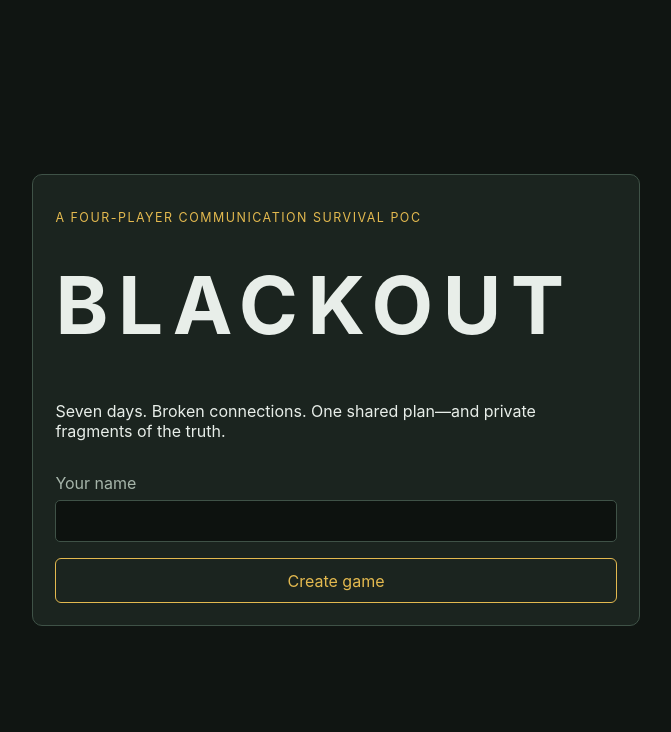
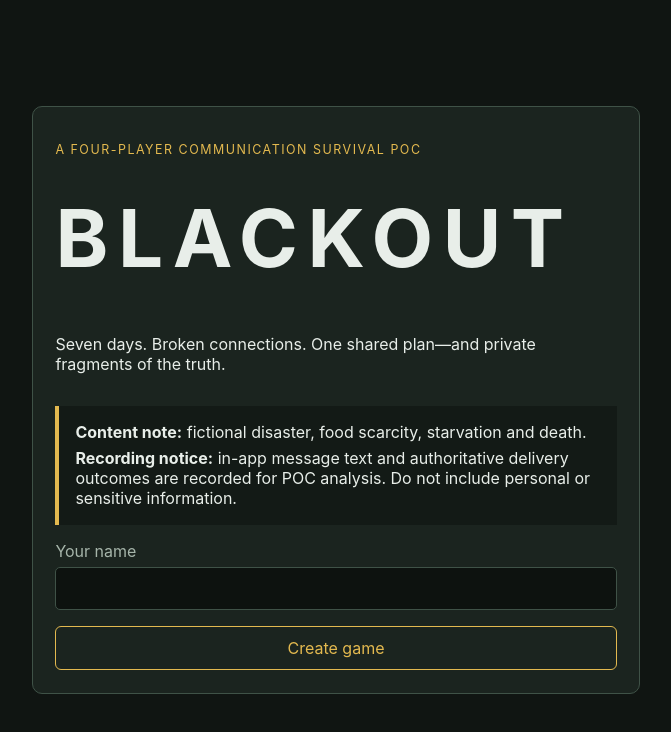
Before and after one commit to ben196888/Blackout, a React (Vite) app: page / in a window 1280 px wide. Shown: the top 732 px of the page, without its empty margins (304-975 px from the left). Built offline with nearby package versions, Linux system fonts and the light colour scheme; what boardgame.io would draw is missing.

Commit message:
feat: show playtest recording notice

```diff
--- a/src/components/Home.tsx
+++ b/src/components/Home.tsx
@@ -1,6 +1,7 @@
 import { useState } from 'react';
 import { createAndClaim } from '../lobby/client';
 import { localIdentity } from '../lobby/identity';
+import { TrialNotice } from './TrialNotice';
 
 export function Home() {
   const [name, setName] = useState('');
@@ -28,6 +29,7 @@ export function Home() {
         <p>
           Seven days. Broken connections. One shared plan—and private fragments of the truth.
         </p>
+        <TrialNotice />
         <label>
           Your name
           <input
--- a/src/components/MatchPage.tsx
+++ b/src/components/MatchPage.tsx
@@ -9,6 +9,7 @@ import { claimFirstFree, lobbyClient, validateIdentity } from '../lobby/client';
 import { localIdentity, type SeatIdentity } from '../lobby/identity';
 import type { PlayerViewState } from '../types';
 import { PlanningBoard } from './PlanningBoard';
+import { TrialNotice } from './TrialNotice';
 
 type Match = LobbyAPI.Match;
 
@@ -108,6 +109,7 @@ export function MatchPage({ matchID }: { matchID: string }) {
       <section className="panel lobby">
         <p className="eyebrow">Waiting room · {occupied}/4 seats</p>
         <h1>Gather your group</h1>
+        <TrialNotice />
         <label>Invite link<input aria-label="Invite link" readOnly value={invite} /></label>
         <button onClick={() => void navigator.clipboard.writeText(invite)}>Copy invite link</button>
         <ol>
--- /dev/null
+++ b/src/components/TrialNotice.tsx
@@ -0,0 +1,8 @@
+export function TrialNotice() {
+  return (
+    <aside aria-label="Playtest notice" className="trial-notice" role="note">
+      <p><strong>Content note:</strong> fictional disaster, food scarcity, starvation and death.</p>
+      <p><strong>Recording notice:</strong> in-app message text and authoritative delivery outcomes are recorded for POC analysis. Do not include personal or sensitive information.</p>
+    </aside>
+  );
+}
--- a/src/styles.css
+++ b/src/styles.css
@@ -26,6 +26,8 @@ h2 { margin-top: .3rem; }
 .home { display: grid; min-height: 100vh; place-items: center; padding: 2rem; }
 .panel { border: 1px solid var(--line); border-radius: 10px; background: var(--paper); padding: 1.4rem; }
 .hero, .lobby { width: min(38rem, 100%); display: grid; gap: 1rem; }
+.trial-notice { border-left: 4px solid var(--signal); background: #131a16; padding: .7rem 1rem; }
+.trial-notice p { margin: .35rem 0; }
 .eyebrow { color: var(--signal); font-size: .78rem; letter-spacing: .12em; text-transform: uppercase; }
 .error { color: var(--danger); }
 .game-shell { padding: 1.25rem; }
```
Also changed, not shown: 1 other file (tests, documents, lock files or other folders).
